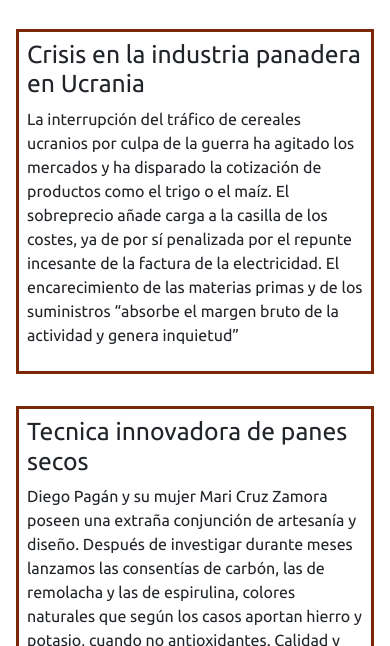
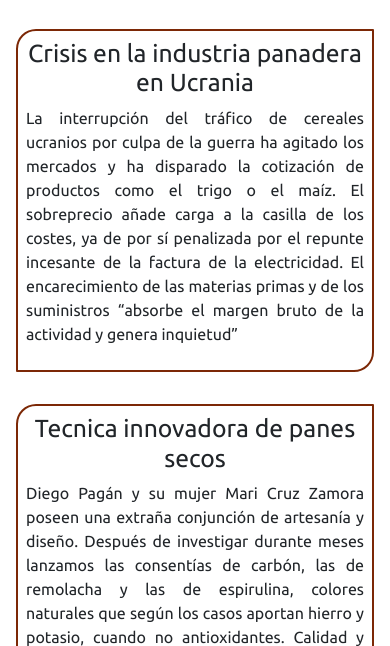
Before and after one commit to AllenRoque/PF_ROQUE, a website: page paginas/novedades.html in a window 390 px wide. Shown: the part 198-844 px from the top of the page. Drawn offline with nearby package versions, Linux system fonts and the light colour scheme.

Commit message:
proyecto final

```diff
--- a/paginas/novedades.html
+++ b/paginas/novedades.html
@@ -17,6 +17,10 @@
     <meta
       name="description"
       content="Enterate de lo nuevo en el mundo de la panaderia, noticias, innovadores propuestas para mejorar la industria "
+    />
+    <meta
+      name="keywords"
+      content="panaderia, panes, pan, panguino, noticias, emprendimiento, metodos, técnicas"
     />
   </head>
   <body class="index__novedades" id="font">
--- a/scss/_media.scss
+++ b/scss/_media.scss
@@ -1,4 +1,4 @@
-@include media(comp) {
+@include media(xl) {
   .navbar-light .navbar-toggler {
     border: 1px solid $mainColor;
   }
@@ -52,7 +52,7 @@
   }
 }
 
-@include media(lap) {
+@include media(l) {
   .hero {
     padding: 4em;
   }
@@ -81,6 +81,30 @@
       }
       .cursos__image {
         width: 100%;
+      }
+    }
+  }
+
+  .novedades {
+    .novedades__container {
+      .novedades__box {
+        .novedades__content {
+          .novedades__notice {
+            text-align: center;
+          }
+          .novedades__text {
+            text-align: justify;
+          }
+        }
+      }
+    }
+  }
+
+  .contacto {
+    .contacto__box {
+      .contacto__title {
+        margin: 0;
+        text-align: center;
       }
     }
   }
@@ -119,7 +143,7 @@
   }
 }
 
-@include media(tablet) {
+@include media(m) {
   .historia__text {
     padding: 0 10px 0 10px;
   }
@@ -138,7 +162,7 @@
   }
 }
 
-@include media(mobile) {
+@include media(s) {
   .navbar {
     .container-fluid {
       .navbar-brand {
--- a/scss/_mixins.scss
+++ b/scss/_mixins.scss
@@ -1,20 +1,20 @@
 @mixin media($breakpoint) {
-  @if $breakpoint == comp {
+  @if $breakpoint == xl {
     @media (max-width: 991px) {
       @content;
     }
   }
-  @if $breakpoint == lap {
+  @if $breakpoint == l {
     @media (max-width: 850px) {
       @content;
     }
   }
-  @if $breakpoint == tablet {
+  @if $breakpoint == m {
     @media (max-width: 575px) {
       @content;
     }
   }
-  @if $breakpoint == mobile {
+  @if $breakpoint == s {
     @media (max-width: 412px) {
       @content;
     }
--- a/scss/_novedades.scss
+++ b/scss/_novedades.scss
@@ -13,8 +13,9 @@
       padding: 1em 2em 1em 2em;
       margin: 1.5em 0 1.5em 0;
       flex-direction: row;
-      border: 0.2em solid $mainColor;
+      border: 2px solid $mainColor;
       align-items: center;
+      border-radius: 20px 1px;
       .novedades__content {
         padding: 0 2em 0 0;
         .novedades__notice {
```
Also changed, not shown: index.html (+3 -2 lines), paginas/contacto.html (+1 -0 lines), paginas/cursos.html (+4 -0 lines), paginas/productos.html (+4 -0 lines), css/main.css, 1 other file.
